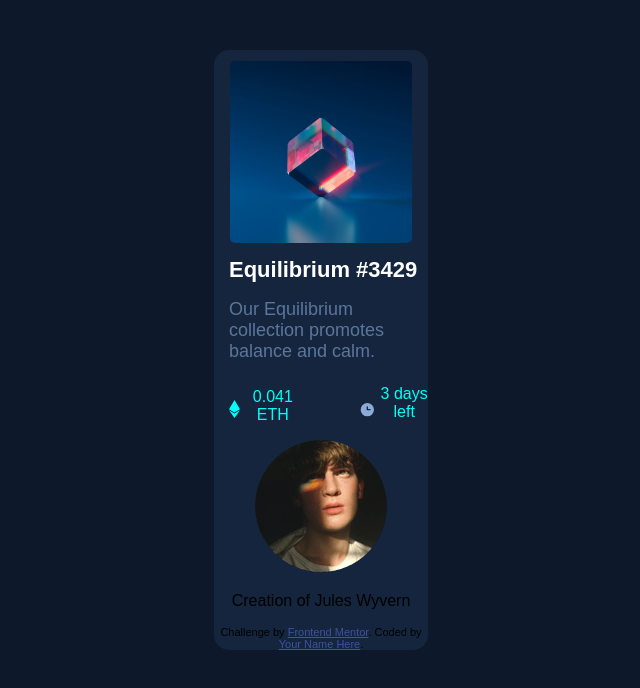
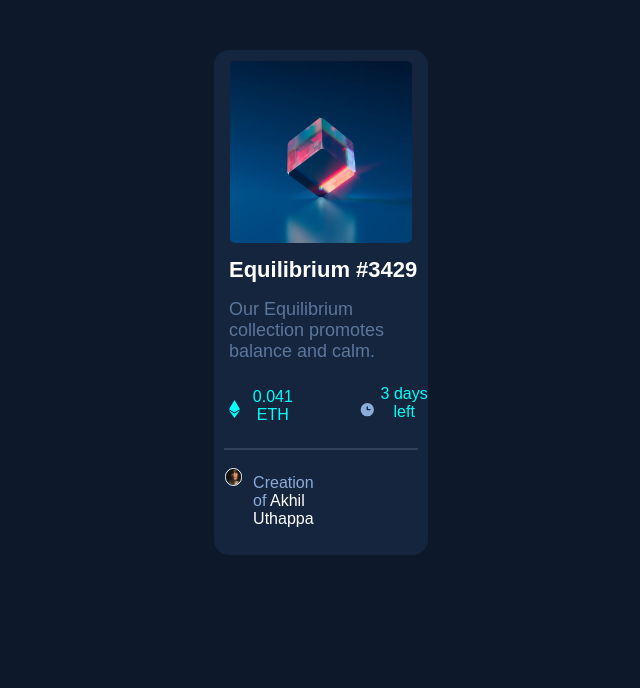
Before and after one commit to akhiluthappa1/nft, a plain HTML site: page index.html in a window 1280 px wide. Shown: the whole page, without its empty margins (319-959 px from the left). Drawn offline with Linux system fonts and the light colour scheme.

Commit message:
browser iteration completed

```diff
--- a/index.html
+++ b/index.html
@@ -37,19 +37,21 @@
   <p>3 days left</p>
   </div>
   </div>
-
-  <div>
+  <hr>
+  <div class="avatar">
     <div class="images__2">
-      <img class="image__2" src="images/image-avatar.png" />
+      <img class="image__avatar" src="images/image-avatar.png" />
     </div>
-    <p>Creation of Jules Wyvern</p>
+    <div class="name">
+    <p>Creation of <mark>Akhil Uthappa</mark></p>
+    </div>
   </div>
 
 
-  <div class="attribution">
+  <!-- <div class="attribution">
     Challenge by <a href="https://www.frontendmentor.io?ref=challenge" target="_blank">Frontend Mentor</a>.
     Coded by <a href="#">Your Name Here</a>.
-  </div>
+  </div> -->
   </div>
 </body>
 </html>
--- a/styles/style.css
+++ b/styles/style.css
@@ -1,7 +1,7 @@
 /* @import url(https://fonts.google.com/specimen/Outfit); */
 body{
     background: hsl(217, 54%, 11%);
-    font-family: 'outfit', sans-serif;;
+    font-family: 'outfit', sans-serif;
 }
 .nft{
     background-color: hsl(216, 50%, 16%);
@@ -66,3 +66,41 @@ p span {
   .time p{
     margin-top: 10%;
   }
+  .images__2 img{
+    align-self: center;
+    width: 40%;
+    border: 1px solid white;
+    border-radius: 100px;
+    margin-right: 1%;
+    margin-top: 10px;
+  }
+
+  hr{
+    width: 90%;
+    align-self: center;
+    border: 1px solid hsl(215, 32%, 27%)
+
+  }
+  .avatar{
+    display: flex;
+    padding-bottom: 5%;
+
+  }
+  .name{
+    width: 120%;
+    /* background-color: white; */
+    /* flex-grow: 1; */
+    color: hsl(215, 51%, 70%);
+    font-family: 'outfit', sans-serif;
+    padding-right: 100px;
+    text-align: left;
+    vertical-align: top;
+  }
+  /* .image__avatar{
+    object-position: 50px 30px;
+  } */
+  mark{
+    color: white;
+    background-color: transparent;
+    font-family: 'outfit', sans-serif;
+  }
```
